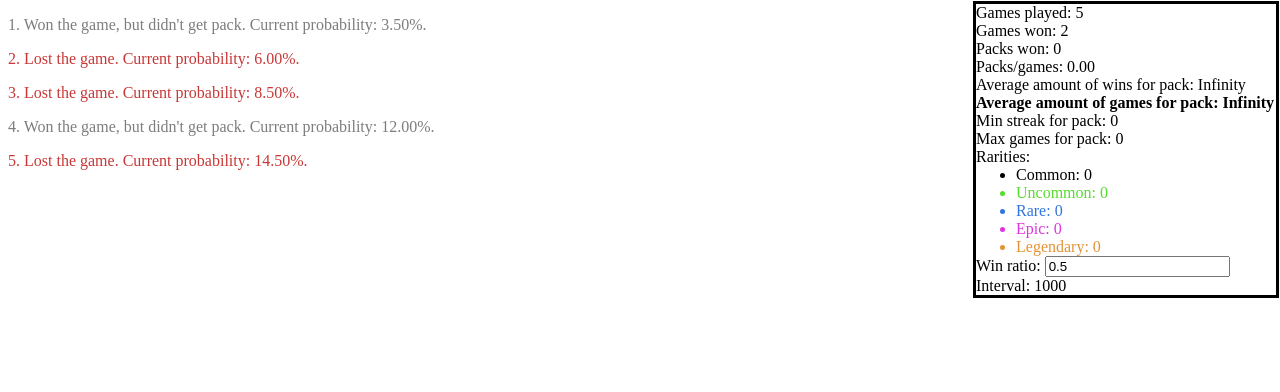
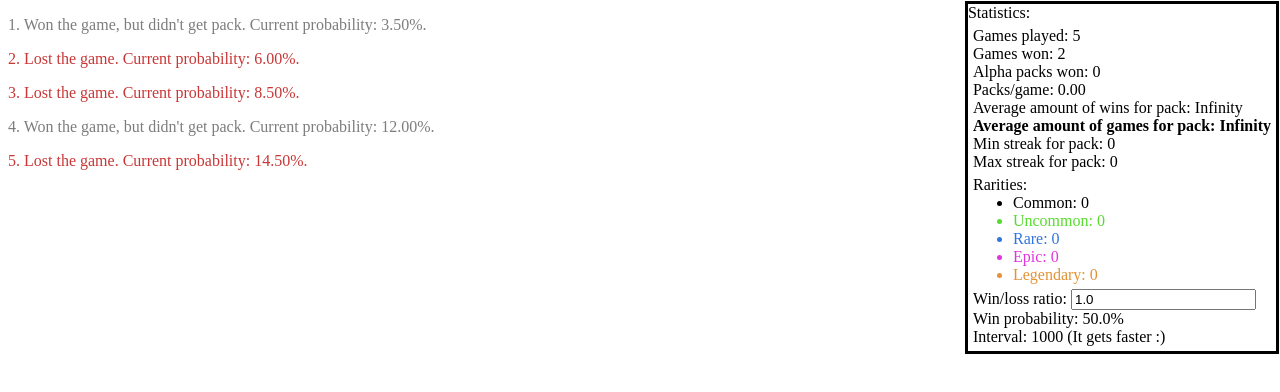
Before and after one commit to murgo/SiegeRoller, a plain HTML site: page index.html in a window 1280 px wide. Drawn offline with Linux system fonts and the light colour scheme.

Commit message:
Applied some math about odds vs probabilities

```diff
--- a/PackRoller.js
+++ b/PackRoller.js
@@ -95,19 +95,21 @@ var PackRoller = (function () {
     PackRoller.prototype.updateStats = function () {
         document.getElementById("games").innerText = "Games played: " + this.games;
         document.getElementById("wins").innerText = "Games won: " + this.wins;
-        document.getElementById("packs").innerText = "Packs won: " + this.packs;
-        document.getElementById("packsPerGames").innerText = "Packs/games: " + (this.packs / this.games).toFixed(2);
+        document.getElementById("packs").innerText = "Alpha packs won: " + this.packs;
+        document.getElementById("packsPerGames").innerText = "Packs/game: " + (this.packs / this.games).toFixed(2);
         document.getElementById("averageWins").innerText = "Average amount of wins for pack: " + (this.wins / this.packs).toFixed(2);
         document.getElementById("averageGames").innerText = "Average amount of games for pack: " + (this.games / this.packs).toFixed(2);
         document.getElementById("minStreak").innerText = "Min streak for pack: " + this.minStreak;
-        document.getElementById("maxStreak").innerText = "Max games for pack: " + this.maxStreak;
+        document.getElementById("maxStreak").innerText = "Max streak for pack: " + this.maxStreak;
         for (var n = 0; n < this.raritySettings.length; n++) {
             var el = document.getElementById("rarity" + n);
             el.innerText = this.raritySettings[n].name + ": " + this.packsByRarity[n];
             el.style.color = this.raritySettings[n].color;
         }
-        this.winRatio = Number(document.getElementById("input_winratio").value);
-        document.getElementById("interval").innerText = "Interval: " + this.interval;
+        var winlossratio = Number(document.getElementById("input_winlossratio").value);
+        this.winRatio = winlossratio / (1 + winlossratio);
+        document.getElementById("winratio").innerText = "Win probability: " + (this.winRatio * 100.0).toFixed(1) + "%";
+        document.getElementById("interval").innerText = "Interval: " + this.interval.toFixed(0) + ((this.interval > 1) ? " (It gets faster :)" : " (Look at it go! :)");
     };
     return PackRoller;
 }());
--- a/index.html
+++ b/index.html
@@ -5,7 +5,6 @@
         <style>
             #stats {
                 position: fixed;
-                width: 300px;
                 right: 1px;
                 top: 1px;
                 border: solid;
@@ -22,20 +21,29 @@
             #averageGames {
                 font-weight: bold;
             }
+
+            #stats div {
+                margin: 5px;
+            }
         </style>
     </head>
     <body>
         <script src="PackRoller.js"></script>
 
         <div id="stats">
+            Statistics:
+            <div>
                 <p id="games">Games played: 0</p>
                 <p id="wins">Games won: 0</p>
-            <p id="packs">Packs won: 0</p>
-            <p id="packsPerGames">Packs/games: 0</p>
+                <p id="packs">Alpha packs won: 0</p>
+                <p id="packsPerGames">Packs/game: 0</p>
                 <p id="averageWins">Average amount of wins for pack: 0</p>
                 <p id="averageGames">Average amount of games for pack: 0</p>
                 <p id="minStreak">Min streak for pack: 0</p>
-            <p id="maxStreak">Max games for pack: 0</p>
+                <p id="maxStreak">Max streak for pack: 0</p>
+            </div>
+
+            <div>
             Rarities:
                 <ul>
                     <li id="rarity0">Common: 0</li>
@@ -44,11 +52,16 @@
                     <li id="rarity3">Epic: 0</li>
                     <li id="rarity4">Legendary: 0</li>
                 </ul>
+            </div>
+
+            <div>
                 <p>
-            <label for="input_winratio">Win ratio:</label>
-            <input type="text" id="input_winratio" value="0.5"></input>
+                    <label for="input_winlossratio">Win/loss ratio:</label>
+                    <input type="text" id="input_winlossratio" value="1.0"></input>
                 </p>
-            <p id="interval">Interval: 1000</p>
+                <p id="winratio">Win probability: 50%</p>
+                <p id="interval">Interval: 1000 (it gets faster :)</p>
+            </div>
         </div>
 
         <div id="content"></div>
```
Also changed, not shown: 1 other file. Lines whose indentation alone changed are shown as unchanged.
